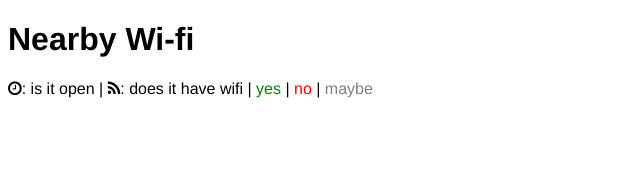
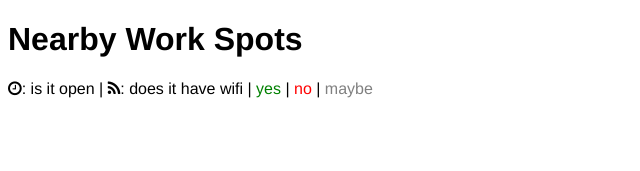
Before and after one commit to afeld/wifi, a website: page index.html in a window 1280 px wide. Shown: the whole page, without its empty margins (0-640 px from the left). Drawn offline with nearby package versions, Linux system fonts and the light colour scheme.

Commit message:
more meaningful title

```diff
--- a/index.html
+++ b/index.html
@@ -1,7 +1,7 @@
 <!DOCTYPE html>
 <html ng-app="wifiApp">
   <head>
-    <title>Nearby Wi-Fi Spots</title>
+    <title>Nearby Work Spots</title>
     <link href="http://netdna.bootstrapcdn.com/font-awesome/4.0.3/css/font-awesome.css" rel="stylesheet">
     <link rel="stylesheet" type="text/css" href="style.css">
     <script src="https://ajax.googleapis.com/ajax/libs/angularjs/1.2.9/angular.min.js"></script>
@@ -10,7 +10,7 @@
     <script src="wifi.js"></script>
   </head>
   <body ng-controller="VenuesCtrl">
-    <h1>Nearby Wi-fi</h1>
+    <h1>Nearby Work Spots</h1>
     <div class="key indicator-keys">
       <span><i class="fa fa-clock-o"></i>: is it open</span>
       <span><i class="fa fa-rss"></i>: does it have wifi</span>
```
